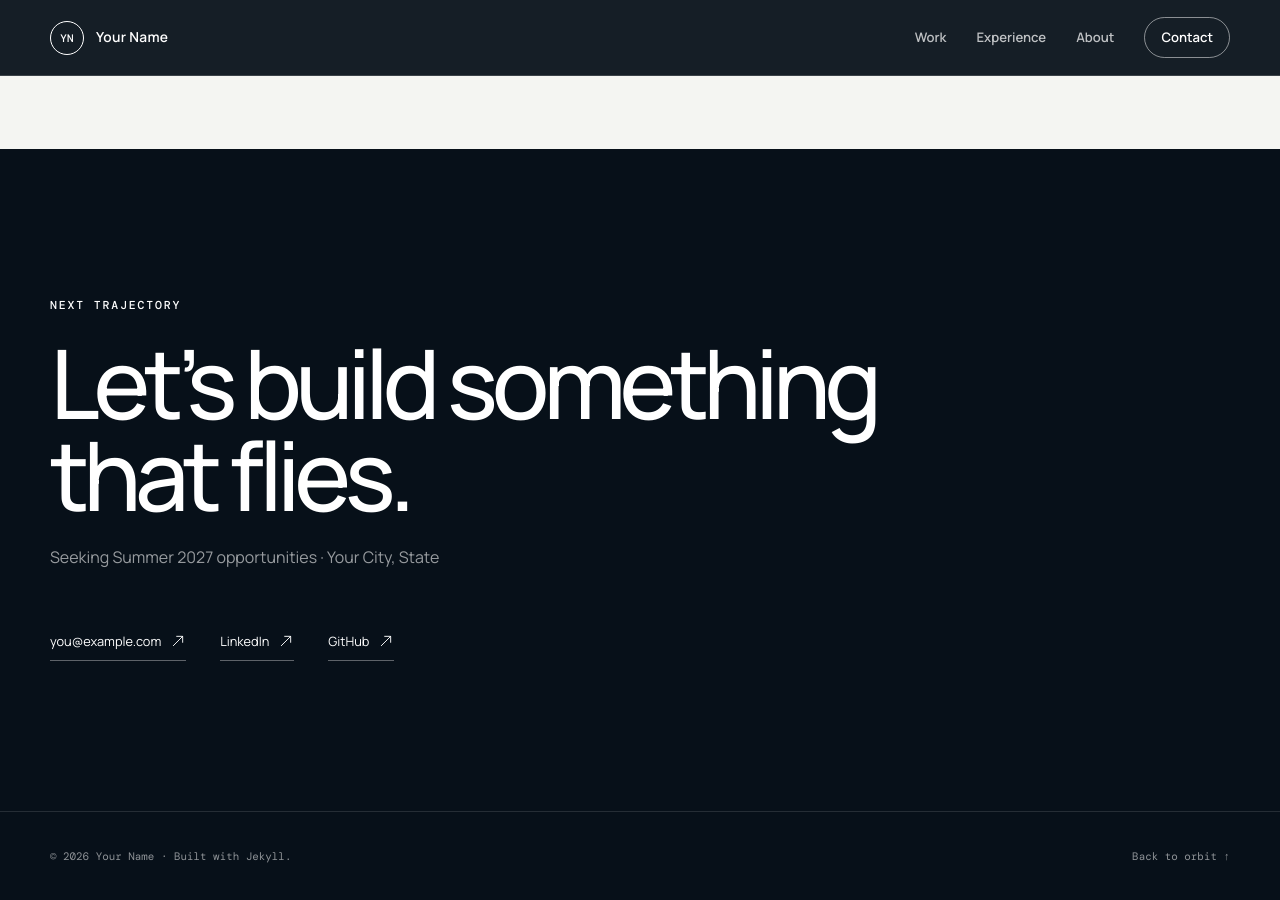
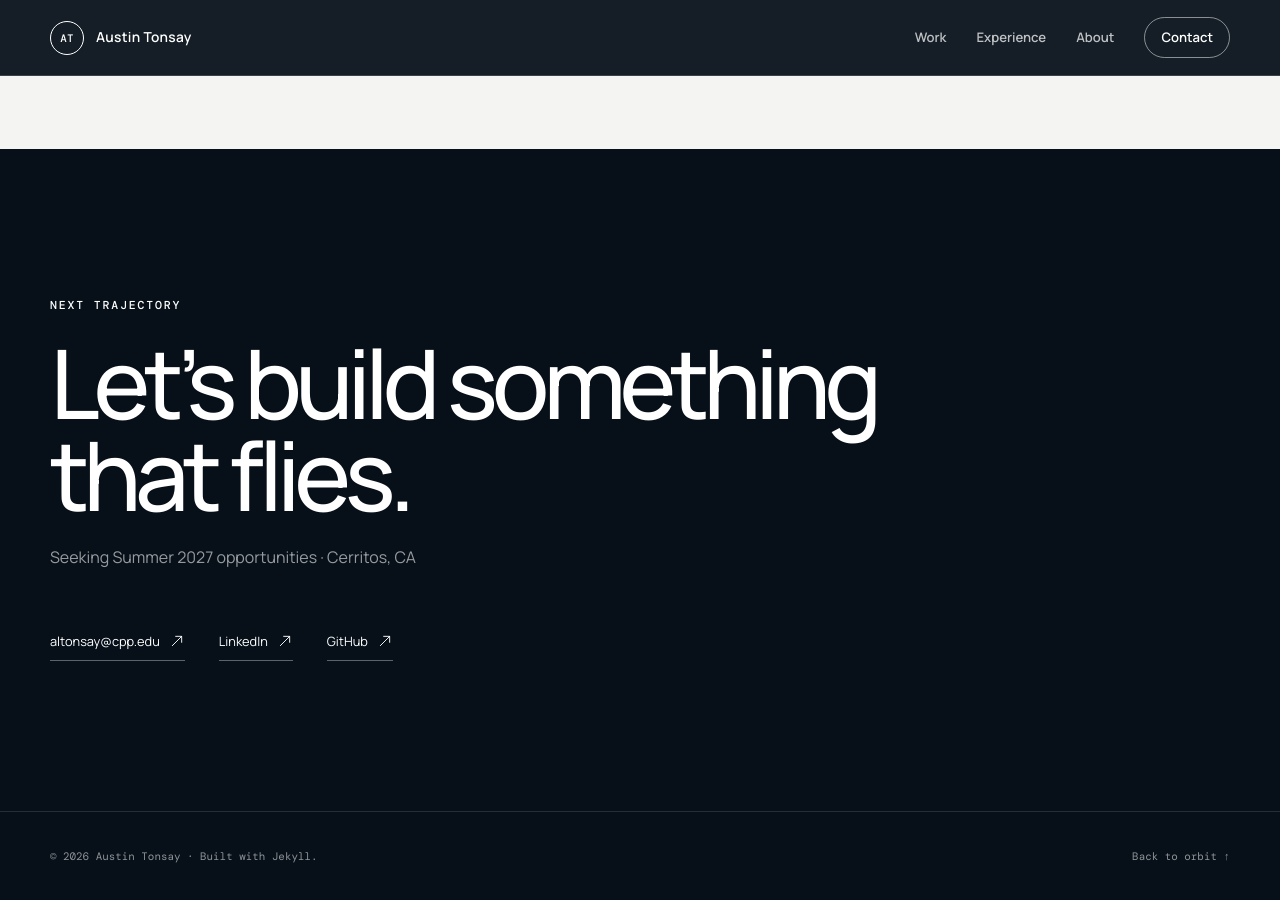
Before and after one commit to austintonsay/austintonsay.github.io, a Jekyll site: the page built from index.html, in a window 1280 px wide and 900 px high, scrolled down 4840 px. Built offline with Jekyll 4.4.1, drawn with Linux system fonts in a browser that asks for light colours.

Commit message:
Update profile information

```diff
--- a/_data/profile.yml
+++ b/_data/profile.yml
@@ -1,17 +1,17 @@
 # Edit this file first. Most homepage content comes from here.
-name: "Your Name"
-monogram: "YN"
+name: "Austin Tonsay"
+monogram: "AT"
 discipline: "Aerospace Engineering Student"
 eyebrow: "AEROSPACE ENGINEERING · CLASS OF 2027"
 headline: "Engineering flight from first principles."
 intro: >-
   I design, analyze, and build aerospace systems with a focus on work that
   connects rigorous simulation to physical testing.
-location: "Your City, State"
+location: "Cerritos, CA"
 availability: "Seeking Summer 2027 opportunities"
-email: "you@example.com"
-linkedin: "https://www.linkedin.com/in/YOUR-HANDLE/"
-github: "https://github.com/YOUR-USERNAME"
+email: "altonsay@cpp.edu"
+linkedin: "https://www.linkedin.com/in/austintonsay/"
+github: "https://github.com/austintonsay"
 # Upload your PDF to assets/documents/resume.pdf, then uncomment the next line.
 # resume_url: "/assets/documents/resume.pdf"
 
```
